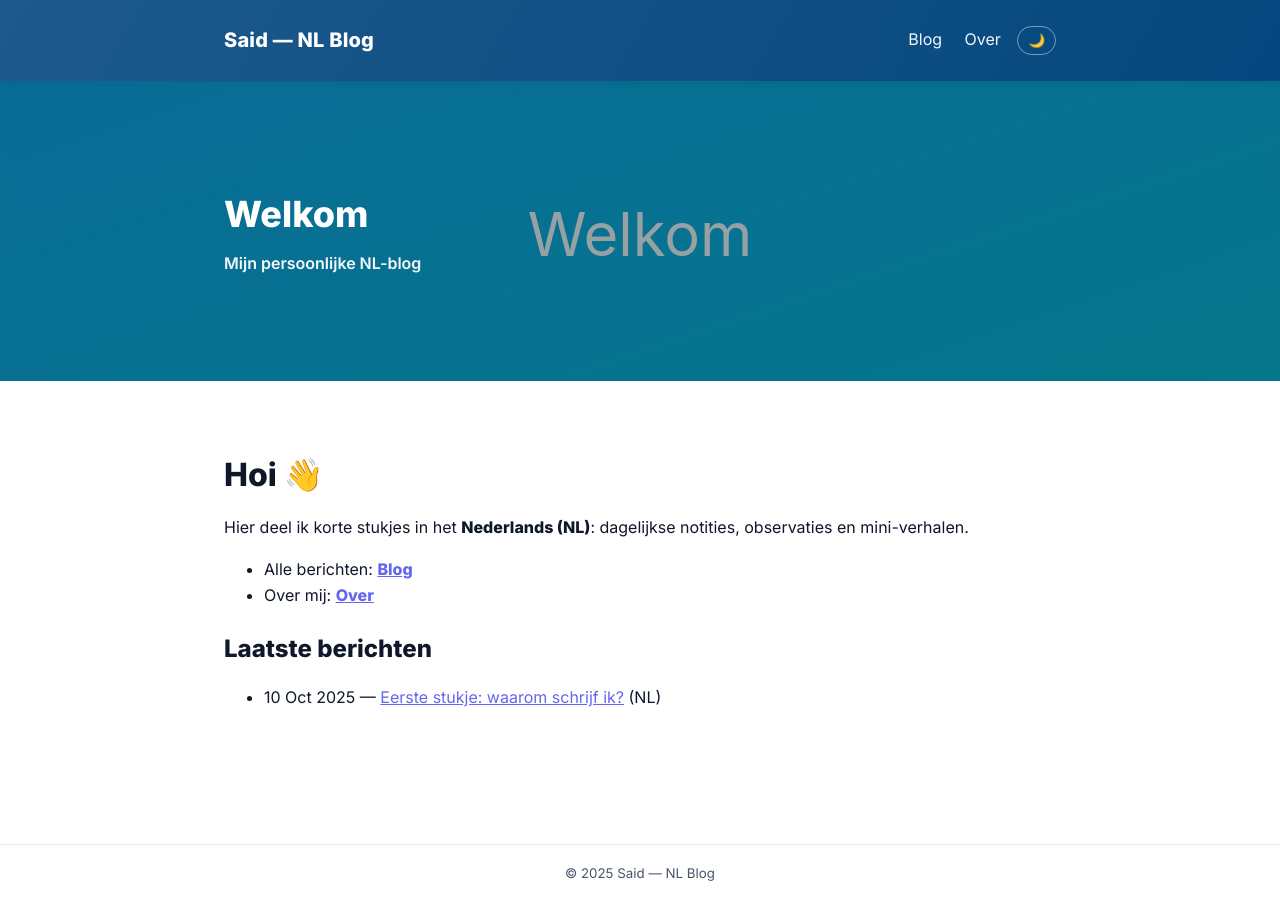
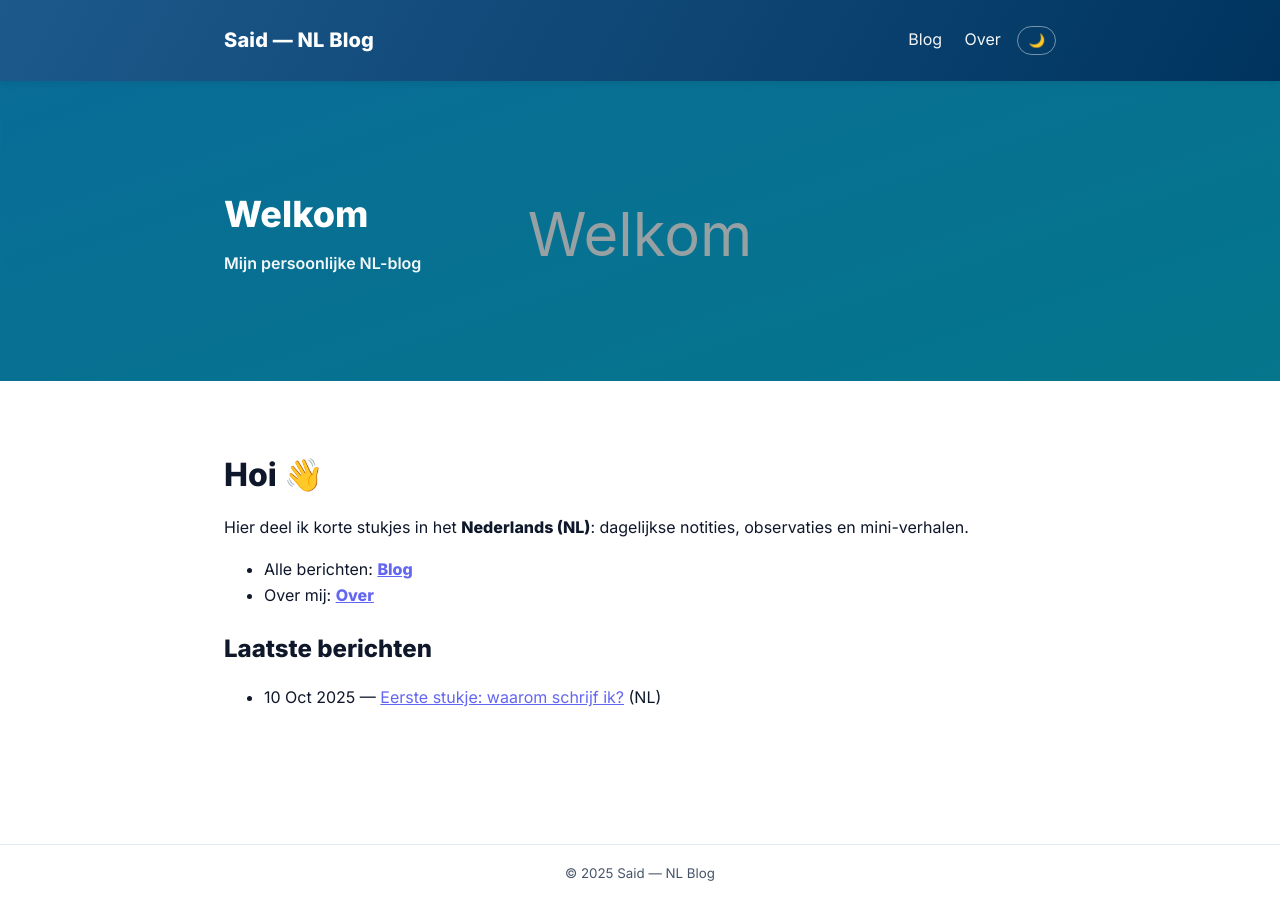
Before and after one commit to anatolischejongen/anatolischejongen, a Jekyll site: the page built from index.md, in a window 1280 px wide. Built offline with Jekyll 4.4.1, drawn with Linux system fonts in a browser that asks for light colours.

Commit message:
Update custom.css

```diff
--- a/assets/css/custom.css
+++ b/assets/css/custom.css
@@ -11,13 +11,13 @@
   --l-bg:#ffffff;  --l-text:#0f172a; --l-muted:#475569; --l-card:#ffffff; --l-border:#e2e8f0;
   --l-accent:#6366f1;  --l-link: var(--l-accent);
   --l-header-1:#1d598b;  /* +15% daha açık */
-  --l-header-2:#04477e;  /* gönderdiğin ton */
+  --l-header-2:#00345f;  /* gönderdiğin ton */
 
   /* DARK palet (koyu tema) */
   --d-bg:#0b1020; --d-text:#e6edf3; --d-muted:#9aa4b2; --d-card:#121a2b; --d-border:#2b3240;
   --d-accent:#a78bfa;  --d-link: var(--d-accent);
   --d-header-1:#1d598b;  /* dark’ta biraz koyula */
-  --d-header-2:#04477e;
+  --d-header-2:##00345f
 
   /* Aktif (varsayılan LIGHT; JS/CSS bunu değiştirir) */
   --bg: var(--l-bg); --text: var(--l-text); --muted: var(--l-muted); --card: var(--l-card);
```
